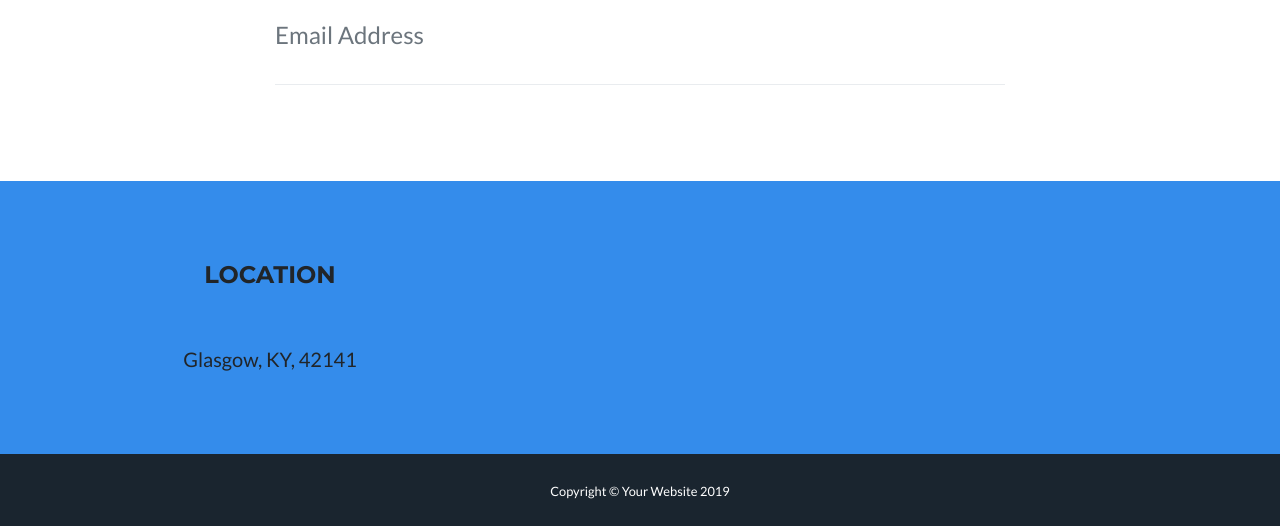
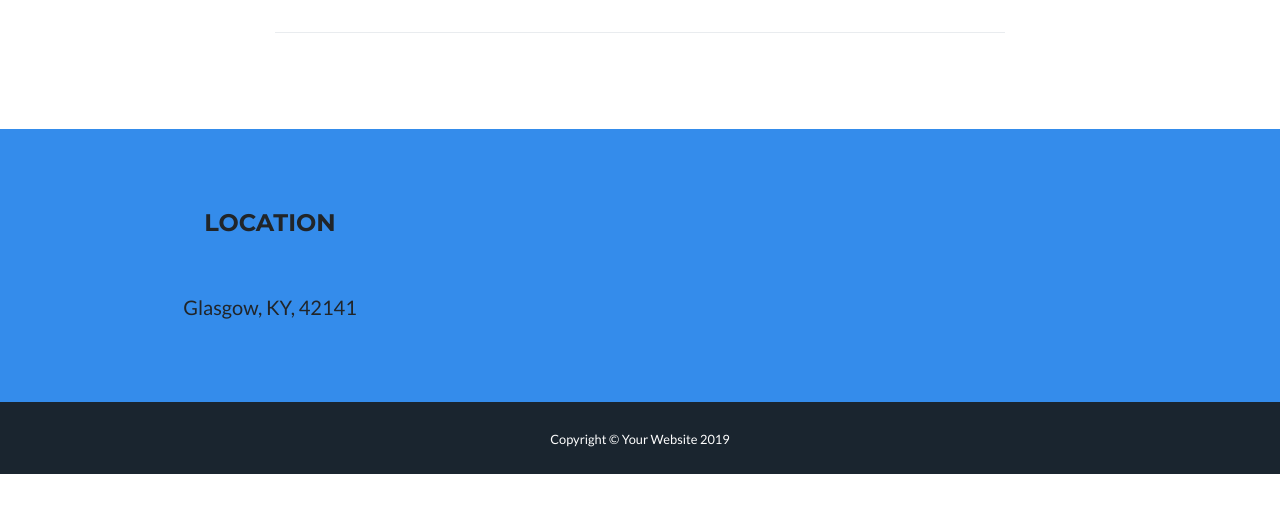
Before and after one commit to dakotasmothers/dakotasmothers.github.io, a website with bundled scripts: page index.html in a window 1280 px wide. Shown: the part 2462-2988 px from the top of the page. After the commit the page ends 2936 px from the top, so only its background shows below. Built offline with nearby package versions, Linux system fonts and the light colour scheme; a web font is replaced by a local one.

Commit message:
fixed email

```diff
--- a/index.html
+++ b/index.html
@@ -234,7 +234,7 @@
             <div class="control-group">
               <div class="form-group floating-label-form-group controls mb-0 pb-2">
                 <label>dsmothers192@gmail.com</label>
-                <input class="form-control" id="email" type="email" placeholder="Email Address" required="required" data-validation-required-message="Please enter your email address.">
+
                 <p class="help-block text-danger"></p>
               </div>
             </div>
```
